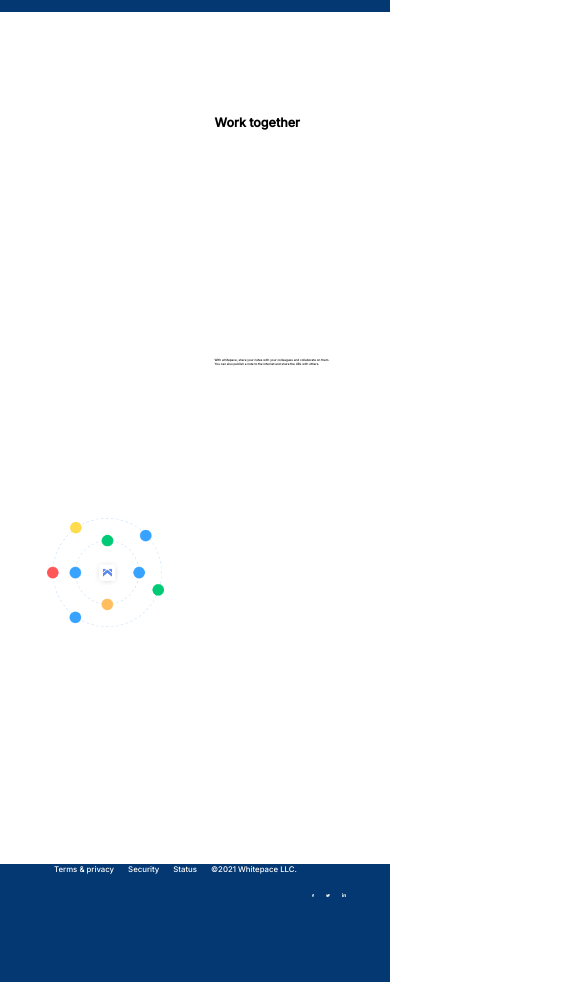
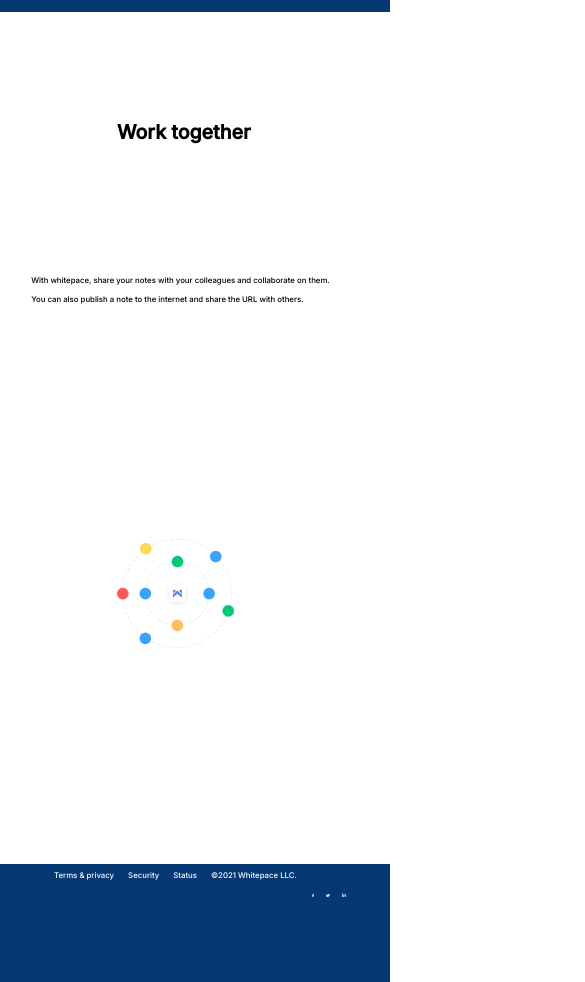
Before and after one commit to GabrielSADev/Prova03, a plain HTML site: page index.html in a window 390 px wide. Shown: the part 860-1842 px from the top of the page, 585 px wide, since content can reach past the window. Drawn offline with Linux system fonts and the light colour scheme.

Commit message:
segundo commit

```diff
--- a/style.css
+++ b/style.css
@@ -114,7 +114,8 @@ body{
     position: relative;
     left: 55%;
     top: 32.5%;
-    font-size: 0.77vw; ;
+    font-size: 0.77vw;
+    line-height: 1.5vw;
 }
 
 footer{
@@ -132,6 +133,7 @@ footer{
 
 #li02{
     position: relative;
+    bottom: -1.7vw;
     margin-left: 4%;
 }
 
@@ -169,6 +171,22 @@ footer{
         width: 30vw;
         position: relative;
         justify-content: center;
-        left: 12%;
+        left: 30%;
+    }
+
+    #minitexto02{
+        position: relative;
+        justify-content: center;
+        font-size: 2vw;
+        top: -5%;
+        left: 8%;
+        line-height: 5vw;
+    }
+
+    #work{
+        position: relative;
+        left: 30%;
+        top: 35%;
+        font-size: 5vw;
     }
 }
```
